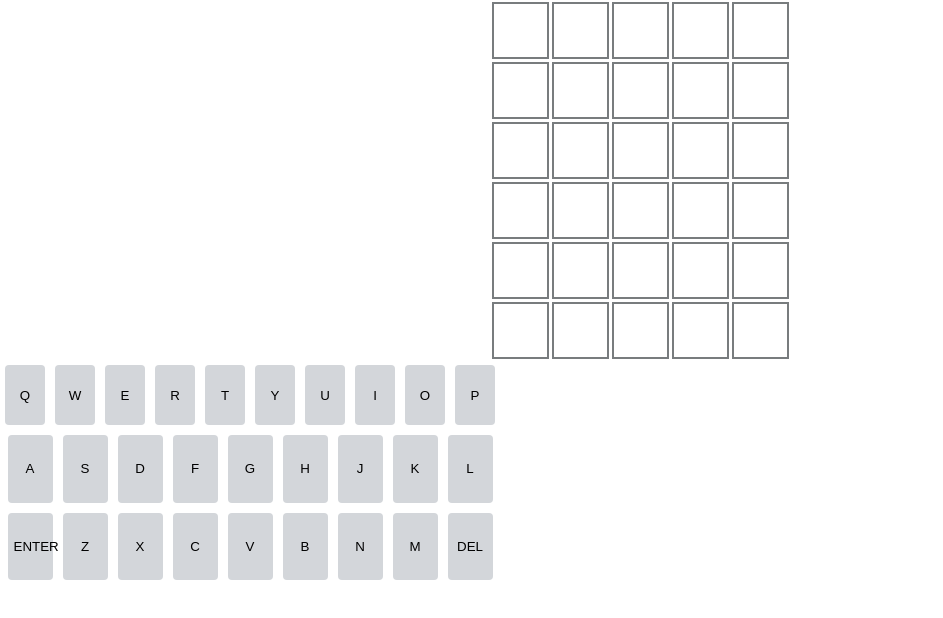
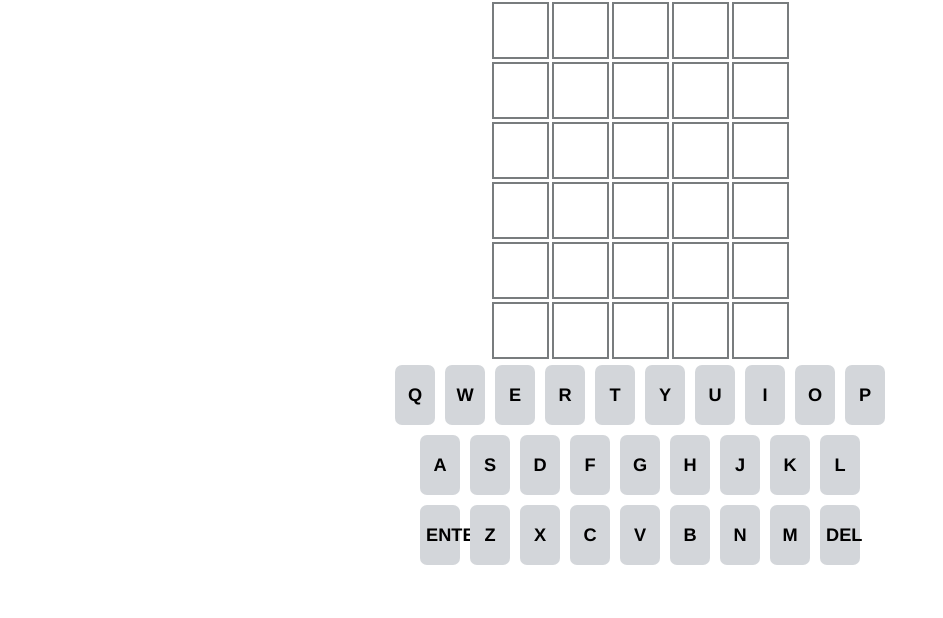
Before and after one commit to SickkMade/cn-wordle-react, a React (Vite) app: page / in a window 1280 px wide. Shown: the top 618 px of the page, without its empty margins (0-943 px from the left). Built offline with nearby package versions, Linux system fonts and the light colour scheme.

Commit message:
added more css

```diff
--- a/src/components/WordleKeyboard.jsx
+++ b/src/components/WordleKeyboard.jsx
@@ -17,7 +17,8 @@ function WordleKeyboard({addLetter}) {
                     return <button
                     className="wordlekeyboard--key"
                     onClick={addLetter}
-                    key={i}>{key}
+                    key={i}>
+                        {key}
                     </button>
                 })}
 
--- a/src/css/wordlekeyboard.css
+++ b/src/css/wordlekeyboard.css
@@ -1,15 +1,23 @@
 .wordlekeyboard{
     aspect-ratio: 5/2;
     width:500px;
+    margin:auto;
 }
 
 .wordlekeyboard--key{
-    width:9%;
+    width:8%;
     margin:1%;
     border-radius: .25rem;
     aspect-ratio: 2/3;
     background-color: var(--key-bg);
     border:none;
+
+    font: inherit;
+    font-size:.65rem;
+}
+
+.wordlekeyboard--key:hover{
+    cursor:pointer;
 }
 
 .wordlekeyboard--row{
--- a/src/index.css
+++ b/src/index.css
@@ -1,8 +1,5 @@
 body{
   margin:0;
-  font-family: Helvetica, sans-serif;
-  font-weight:bolder;
-  font-size:1.75rem;
 }
 
 :root{
@@ -10,4 +7,8 @@ body{
   --color-correct: #6aaa64;
   --color-present: #c9b458;
   --key-bg: #d3d6da;
+
+  font-family: Helvetica, sans-serif;
+  font-weight:bolder;
+  font-size:1.75rem;
 }
```
